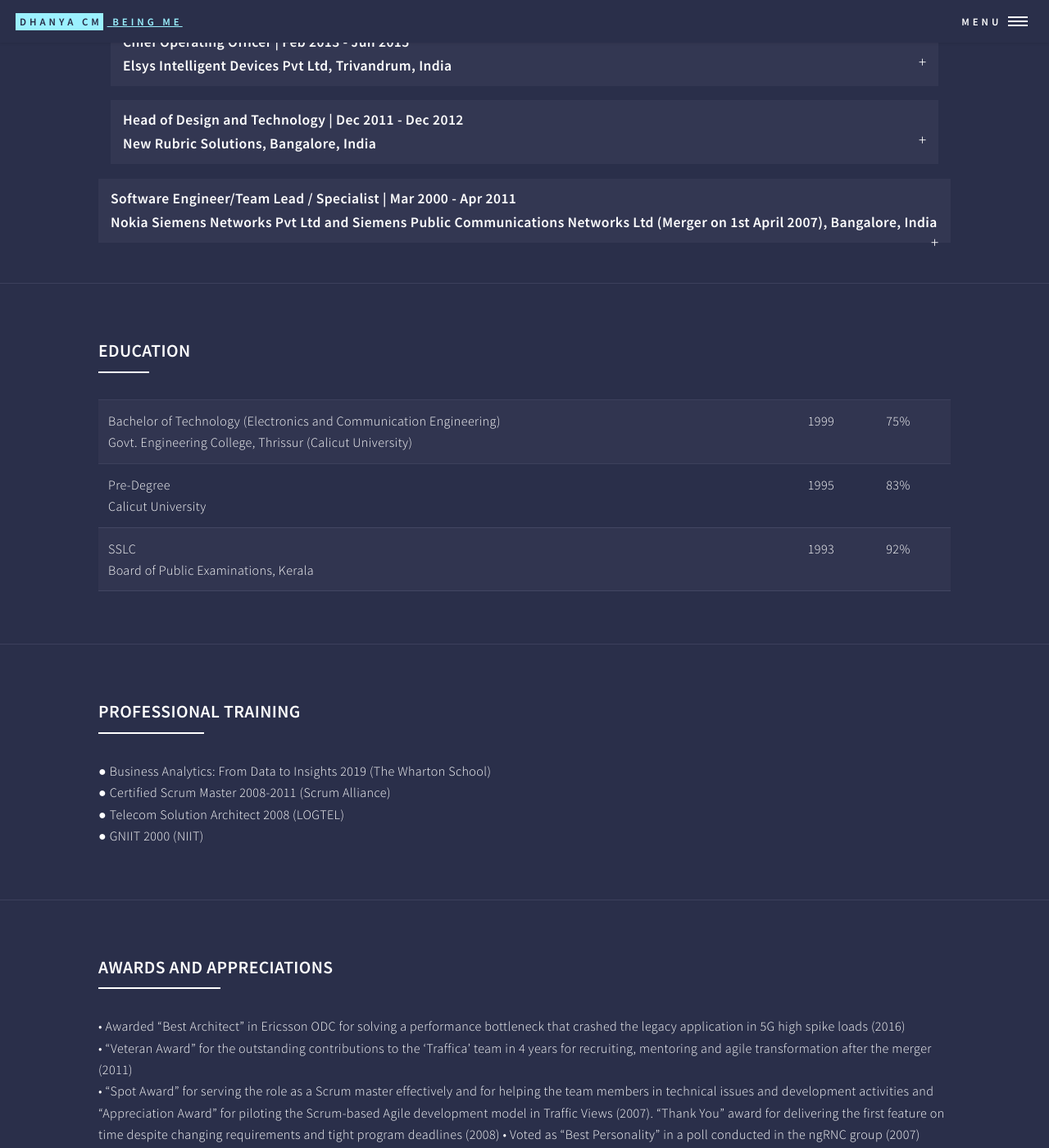
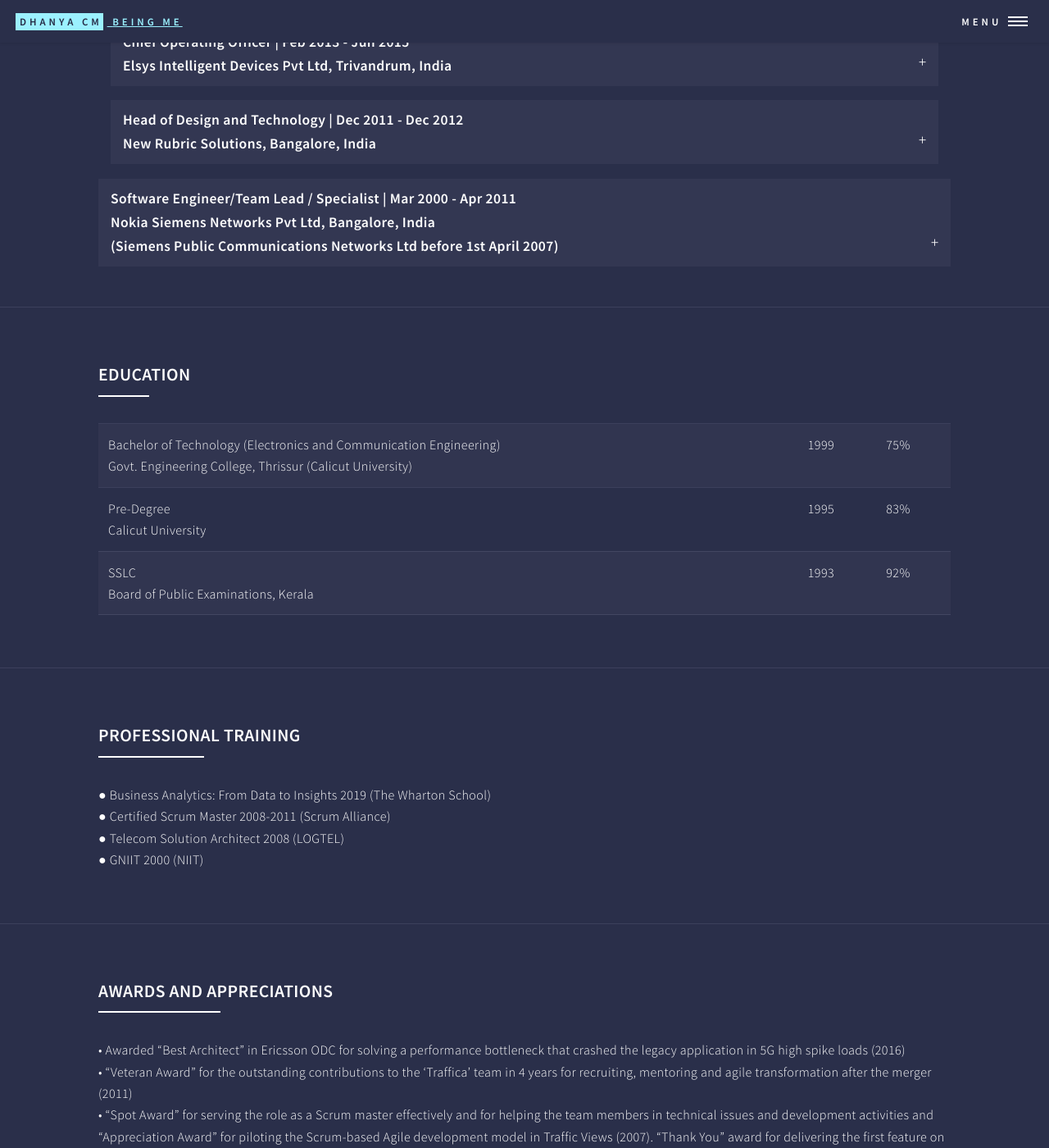
Before and after one commit to dhanyacm/dhanyacm, a Jekyll site: the page built from resume.html, in a window 1280 px wide and 1400 px high, scrolled down 1072 px. Shown: the whole window at 82% size. Built offline with Jekyll 4.4.1, drawn with Linux system fonts in a browser that asks for light colours; a script that is not in the unit is left out; some of the changed text lies outside the part shown.

Commit message:
Update resume.html

```diff
--- a/resume.html
+++ b/resume.html
@@ -127,7 +127,9 @@
 											<h4 class="panel-title">
 											<a class="collapsed" role="button" data-toggle="collapse" data-parent="#accordion" href="#nsn" aria-expanded="false" aria-controls="collapseTwo">
 											  Software Engineer/Team Lead / Specialist | Mar 2000 - Apr 2011 <br>
-		Nokia Siemens Networks Pvt Ltd and Siemens Public Communications Networks Ltd (Merger on 1st April 2007), Bangalore, India
+		Nokia Siemens Networks Pvt Ltd, Bangalore, India <br>
+(Siemens Public Communications Networks Ltd before 1st April 2007)
+
 											</a>
 										      </h4>
 										      </div>
@@ -218,7 +220,60 @@
 												<h3>Few Other Interests</h3>
 											</header>
 
-											 enjoy creating beautiful, user-centered websites
+											<div class="container-fluid">
+												<div class="card-deck">
+													<div class="card bg-info animated fadeInUp">
+														<div class="card-body text-center">
+															<div class="icon"><i class="fa fa-briefcase"></i></div>
+																						<h2>Travel</h2><!-- Title -->
+															<p class="card-text">I'm a card</p>
+														</div>
+													</div>
+
+
+													<div class="card bg-info">
+														<div class="card-body text-center">
+														<div class="icon">
+																					      <i class="fa fa-camera"></i><!-- Icon -->
+																					    </div>
+																					    <h2>Photography</h2><!-- Title -->
+
+																<p class="card-text">I'm a card</p>
+														</div>
+													</div>
+													<div class="card bg-info">
+														<div class="card-body text-center">
+														<div class="icon"><i class="fa fa-briefcase"></i></div>
+																						<h2>Travel</h2><!-- Title -->
+															<p class="card-text">I'm a card</p>
+														</div>
+													</div>
+													<div class="card bg-info">
+														<div class="card-body text-center">
+														<div class="icon"><i class="fa fa-briefcase"></i></div>
+																						<h2>Travel</h2><!-- Title -->
+															<p class="card-text">I'm a card</p>
+														</div>
+													</div>
+													<div class="card bg-info">
+														<div class="card-body text-center">
+														<div class="icon"><i class="fa fa-briefcase"></i></div>
+																						<h2>Travel</h2><!-- Title -->
+															<p class="card-text">I'm a card</p>
+														</div>
+													</div>
+												    <div class="card">
+													      <div class="card-block">
+														<h4 class="card-title text-right icon"><i class="material-icons">settings</i></h4>
+													       <div class="icon"><i class="fa fa-briefcase"></i></div>
+														<h4 class="card-title mt-2">Card 1</h4>
+														<p class="card-text">Hello Card 1, Nice to see you</p>
+													      </div>
+													    </div>
+
+												</div>
+											</div>
+
 										</div>
 
 								</section>
```
